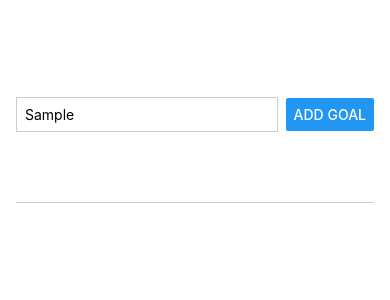
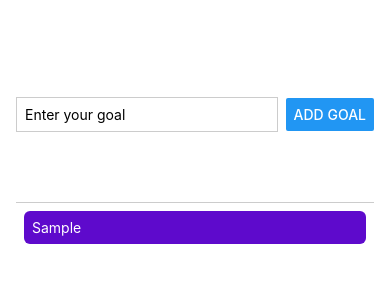
Before and after one commit to Ihsanullah-Yasar/RNPractice, a React Native app: screen / in a window 390 px wide. Both pictures are taken after typing "Sample" into the empty fields and a click on the button "ADD GOAL". Shown: the top 300 px of the page. Built offline with nearby package versions, Linux system fonts and the light colour scheme.

Commit message:
app functionality improved

```diff
--- a/App.js
+++ b/App.js
@@ -1,5 +1,5 @@
 import { StatusBar } from 'expo-status-bar';
-import { StyleSheet, Text,TextInput, View,Button } from 'react-native';
+import { StyleSheet, Text,TextInput, View,Button,ScrollView } from 'react-native';
 import { useState } from 'react';
 
 export default function App() {
@@ -16,11 +16,19 @@ export default function App() {
   return (
     <View style={styles.appContainer}>
       <View style={styles.inputContainer}>
-      <TextInput placeholder='Enter your goal' style={styles.textInput} />
-      <Button title='Add Goal' />
+      <TextInput placeholder='Enter your goal' style={styles.textInput} onChangeText={goalInputHandler} value={enteredTextGoal} />
+      <Button title='Add Goal'  onPress={addGoalHandler}/>
       </View>
       <View style={styles.goalsContainer}>
-      <Text>{courseGoals.map((goal,index) => <Text key={index}>{goal}</Text>)}</Text>
+      <View>
+        <ScrollView>
+        {courseGoals.map((goal,index) =>(
+          <View key={index} style={styles.goalItem}>
+            <Text style={styles.goalText}>{goal}</Text>
+          </View>
+        ))}
+        </ScrollView>
+        </View>
       </View>
     </View>
   );
@@ -51,5 +59,14 @@ const styles = StyleSheet.create({
   },
   goalsContainer: {
     flex:5,
+  },
+  goalItem: {
+    margin:8,
+    padding:8,
+    borderRadius:6,
+    backgroundColor:'#5e0acc',
+  },
+  goalText: {
+    color: 'white'
   }
 });
```
